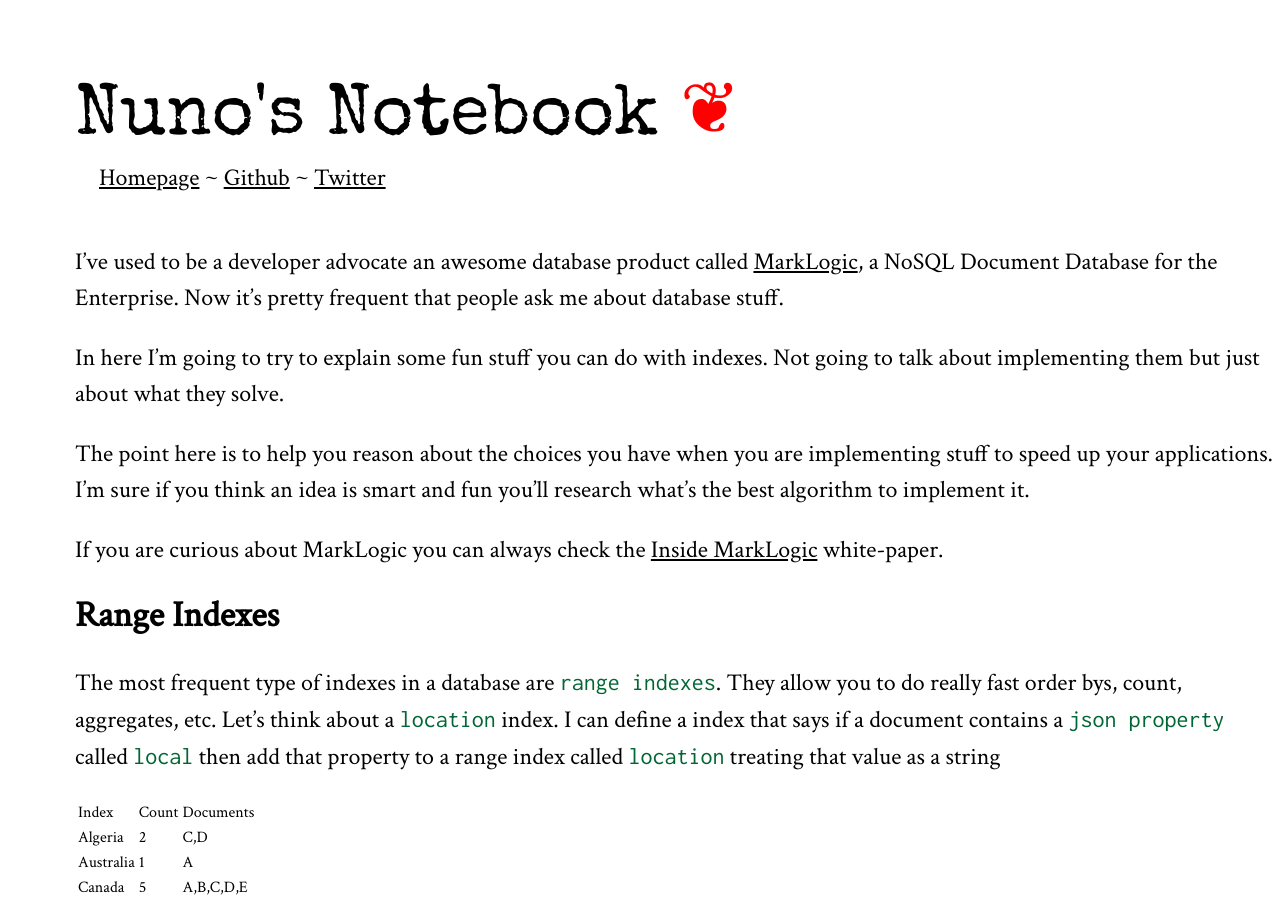
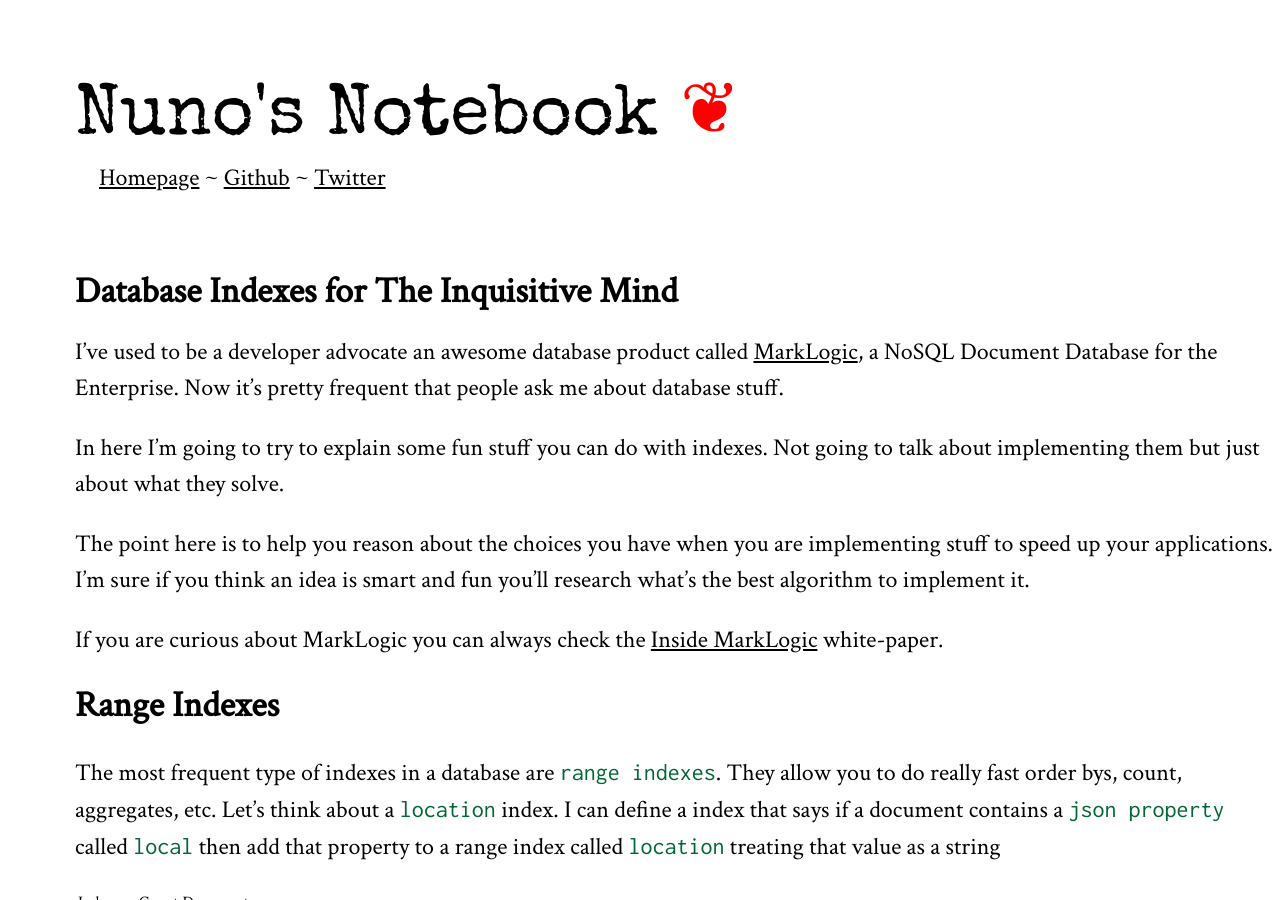
Before and after one commit to dscape/dscape.github.com, a Jekyll site: the page built from _posts/2011-12-06-Database-Indexes-for-The-Inquisitive-Mind.markdown, in a window 1280 px wide and 900 px high. Built offline with Jekyll 4.4.1, drawn with Linux system fonts in a browser that asks for light colours; Markdown is read by kramdown in place of the engine named in the settings; comment, search, counter and statistics services are not loaded.

Commit message:
db post on indexes

```diff
--- a/_posts/2011-12-06-Database-Indexes-for-The-Inquisitive-Mind.markdown
+++ b/_posts/2011-12-06-Database-Indexes-for-The-Inquisitive-Mind.markdown
@@ -2,6 +2,8 @@
 layout: post
 title: Database Indexes for The Inquisitive Mind
 ---
+
+# Database Indexes for The Inquisitive Mind
 
 I've used to be a developer advocate an awesome database product called [MarkLogic][dmc], a NoSQL Document Database for the Enterprise. Now it's pretty frequent that people ask me about database stuff.
 
```
